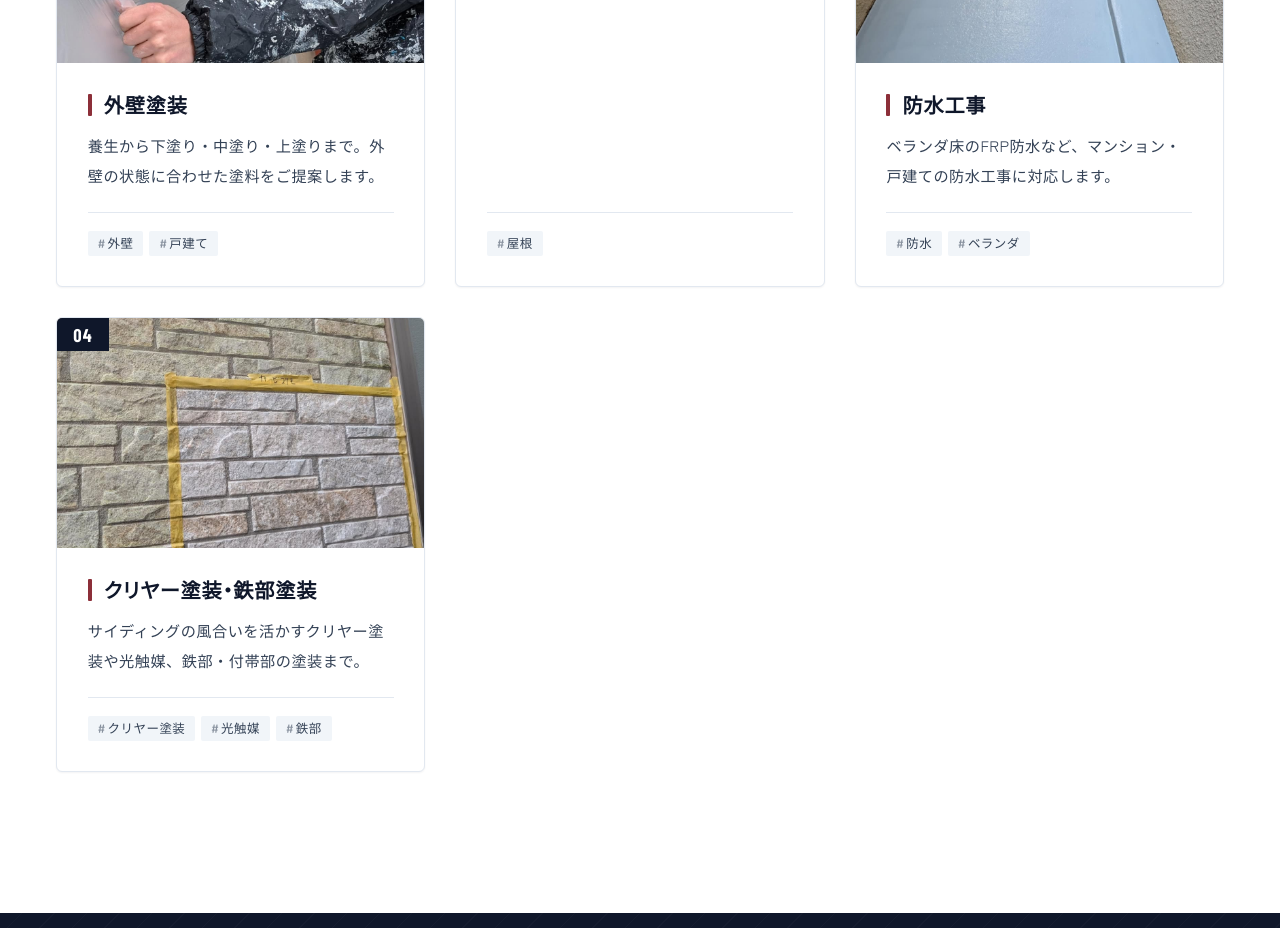
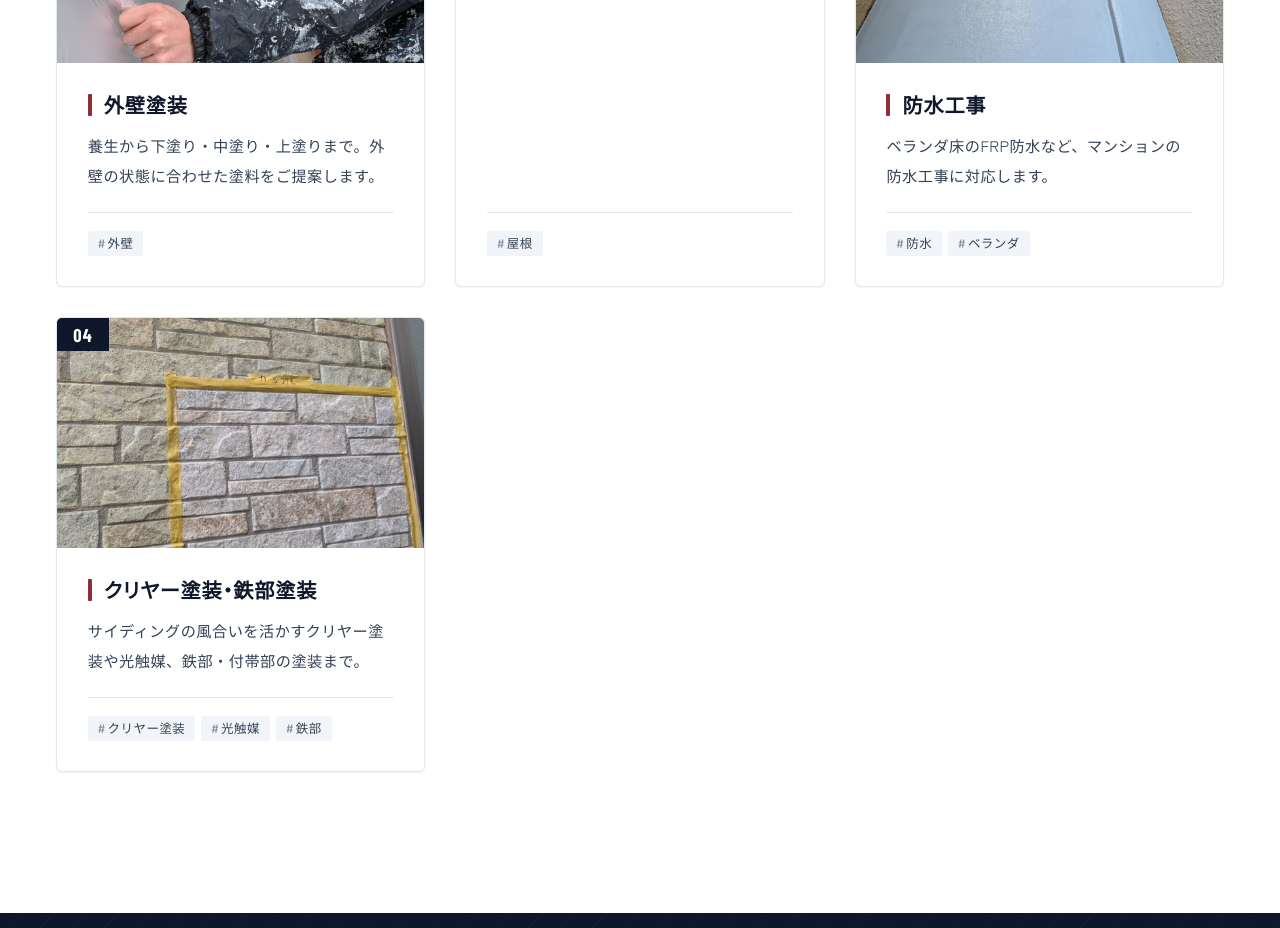
Before and after one commit to hiroship/ah-sample-4q3vvx, a plain HTML site: page index.html in a window 1280 px wide. Shown: the part 2380-3308 px from the top of the page. Drawn offline with nearby package versions, Linux system fonts and the light colour scheme.

Commit message:
Fix rereview items (batch4 rereview2)

```diff
--- a/index.html
+++ b/index.html
@@ -848,7 +848,7 @@ html.lb-lock{ overflow: hidden; }
       <p class="sec-label"><span class="sec-no" aria-hidden="true"></span><span class="sec-en">Services</span></p>
       <h2 class="sec-title" id="services-title">対応できる工事・サービス</h2>
     </div>
-    <div class="svc-grid blk" data-stagger><article class="service-card"><figure><img src="img/05.jpg" alt="外壁塗装" loading="lazy"></figure><div class="service-body"><h3>外壁塗装</h3><p>養生から下塗り・中塗り・上塗りまで。外壁の状態に合わせた塗料をご提案します。</p><div class="tags"><span class="tag">外壁</span><span class="tag">戸建て</span></div></div></article><article class="service-card"><div class="service-body"><h3>屋根塗装</h3><p>住まいの上から下まで。外壁とあわせたご相談も承ります。</p><div class="tags"><span class="tag">屋根</span></div></div></article><article class="service-card"><figure><img src="img/01.jpg" alt="防水工事" loading="lazy"></figure><div class="service-body"><h3>防水工事</h3><p>ベランダ床のFRP防水など、マンション・戸建ての防水工事に対応します。</p><div class="tags"><span class="tag">防水</span><span class="tag">ベランダ</span></div></div></article><article class="service-card"><figure><img src="img/04.jpg" alt="クリヤー塗装・鉄部塗装" loading="lazy"></figure><div class="service-body"><h3>クリヤー塗装・鉄部塗装</h3><p>サイディングの風合いを活かすクリヤー塗装や光触媒、鉄部・付帯部の塗装まで。</p><div class="tags"><span class="tag">クリヤー塗装</span><span class="tag">光触媒</span><span class="tag">鉄部</span></div></div></article></div>
+    <div class="svc-grid blk" data-stagger><article class="service-card"><figure><img src="img/05.jpg" alt="外壁塗装" loading="lazy"></figure><div class="service-body"><h3>外壁塗装</h3><p>養生から下塗り・中塗り・上塗りまで。外壁の状態に合わせた塗料をご提案します。</p><div class="tags"><span class="tag">外壁</span></div></div></article><article class="service-card"><div class="service-body"><h3>屋根塗装</h3><p>住まいの上から下まで。外壁とあわせたご相談も承ります。</p><div class="tags"><span class="tag">屋根</span></div></div></article><article class="service-card"><figure><img src="img/01.jpg" alt="防水工事" loading="lazy"></figure><div class="service-body"><h3>防水工事</h3><p>ベランダ床のFRP防水など、マンションの防水工事に対応します。</p><div class="tags"><span class="tag">防水</span><span class="tag">ベランダ</span></div></div></article><article class="service-card"><figure><img src="img/04.jpg" alt="クリヤー塗装・鉄部塗装" loading="lazy"></figure><div class="service-body"><h3>クリヤー塗装・鉄部塗装</h3><p>サイディングの風合いを活かすクリヤー塗装や光触媒、鉄部・付帯部の塗装まで。</p><div class="tags"><span class="tag">クリヤー塗装</span><span class="tag">光触媒</span><span class="tag">鉄部</span></div></div></article></div>
   </div>
 </section>
 
```
